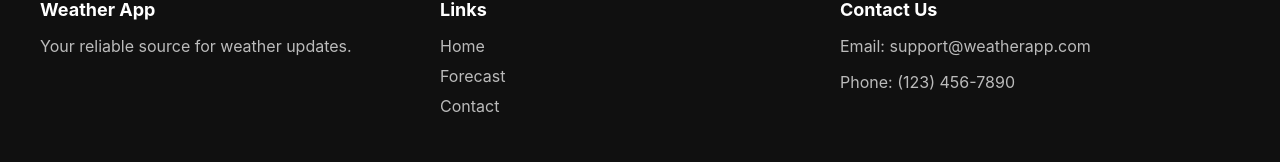
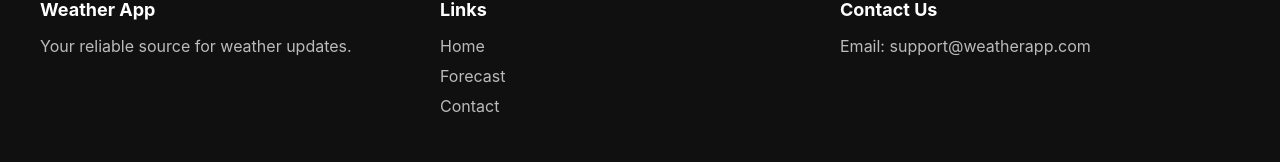
Before and after one commit to iamtejas23/weather-app, a React (Create React App) app: page / in a window 1280 px wide. Shown: the part 933-1095 px from the top of the page. Built offline with nearby package versions, Linux system fonts and the light colour scheme; no server answers.

Commit message:
footer update

```diff
--- a/src/components/Footer/Footer.jsx
+++ b/src/components/Footer/Footer.jsx
@@ -23,7 +23,6 @@ const Footer = () => {
           <div className="footer-section">
             <h4>Contact Us</h4>
             <p>Email: support@weatherapp.com</p>
-            <p>Phone: (123) 456-7890</p>
           </div>
         </div>
         <div className="footer-bottom">
```
